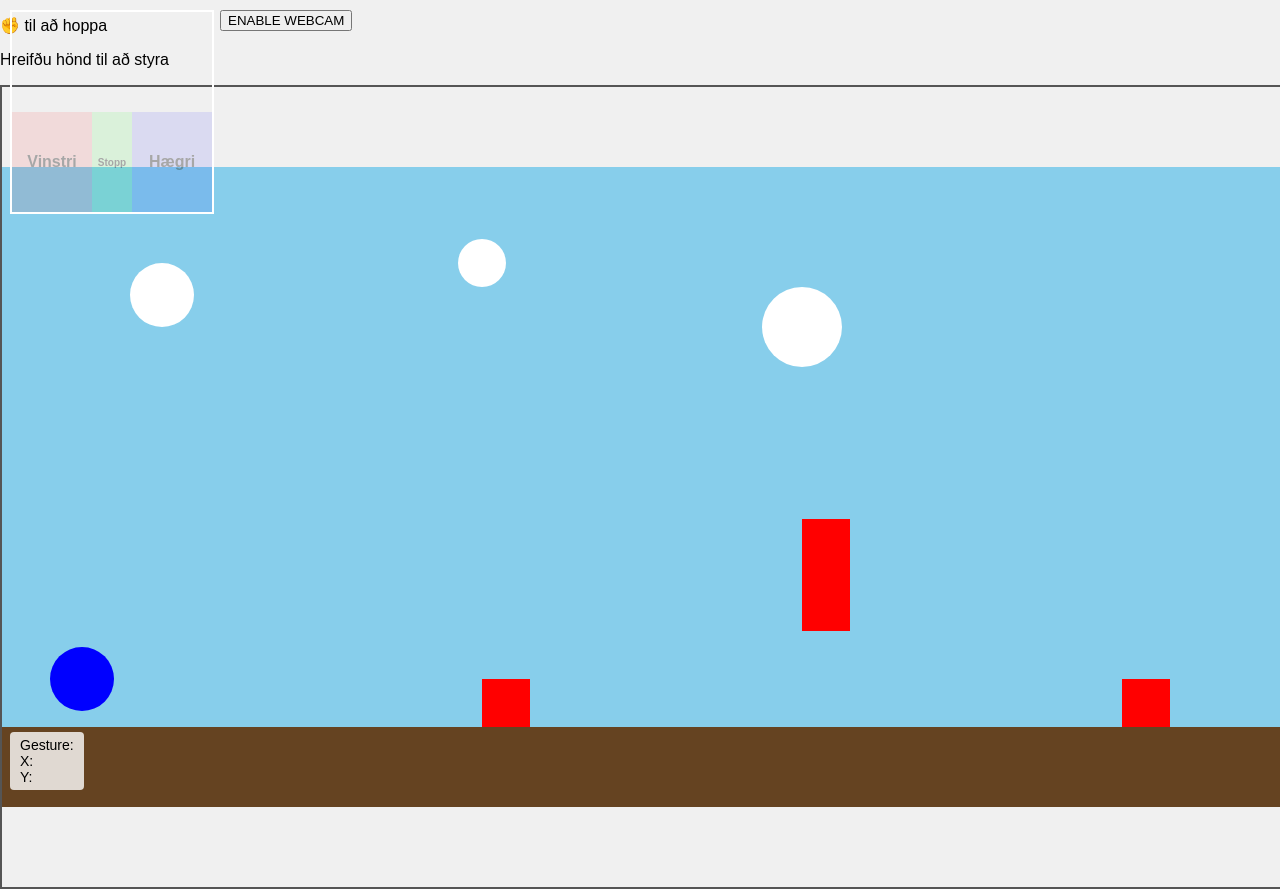
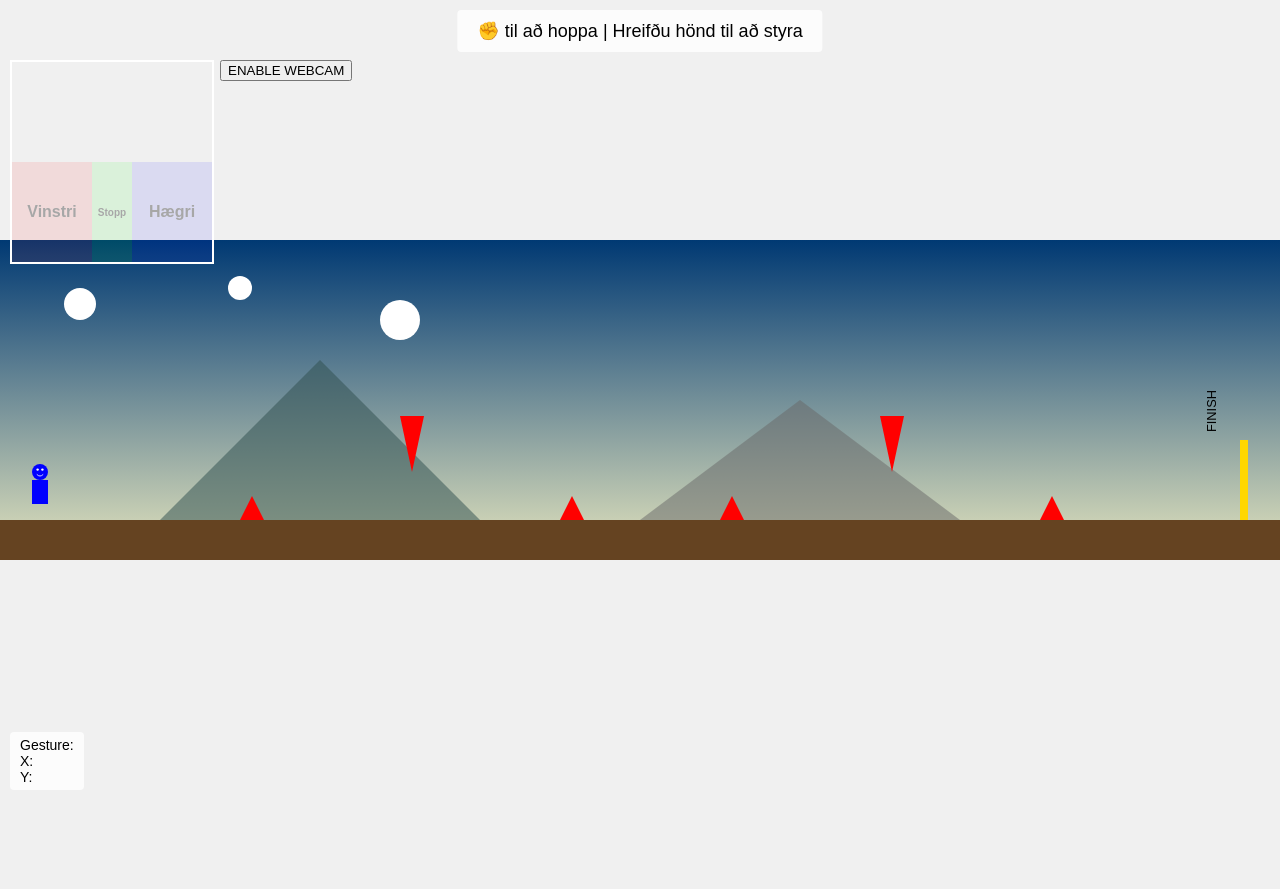
Before and after one commit to nxtxe/LokaverkefniWEB, a plain HTML site: page index.html in a window 1280 px wide. After the commit the page ends 800 px from the top, so only its background shows below. Drawn offline with Linux system fonts and the light colour scheme.

Commit message:
Update index.html

```diff
--- a/index.html
+++ b/index.html
@@ -10,22 +10,37 @@
       overflow: hidden;
       background: #f0f0f0;
       font-family: Arial, sans-serif;
+      height: 100%;
     }
+    /* Игровая сцена занимает весь экран без рамки */
     #game {
       display: block;
       width: 100vw;
       height: 100vh;
-      border: 2px solid #555;
       position: relative;
     }
+    /* Инструкции по управлению в верхней части по центру */
+    #instructions {
+      position: fixed;
+      top: 10px;
+      left: 50%;
+      transform: translateX(-50%);
+      background: rgba(255,255,255,0.8);
+      padding: 10px 20px;
+      border-radius: 4px;
+      font-size: 18px;
+      z-index: 1500;
+    }
+    /* Контейнер для веб-камеры – в левом верхнем углу */
     #webcamContainer {
       position: fixed;
-      top: 10px;
+      top: 60px;
       left: 10px;
       width: 200px;
       border: 2px solid #fff;
       z-index: 1000;
     }
+    /* Зеркальное отображение видео и холста */
     #webcam,
     #output_canvas {
       width: 100%;
@@ -33,6 +48,7 @@
       display: block;
       transform: scaleX(-1);
     }
+    /* Панель с данными */
     #dataPanel {
       position: fixed;
       bottom: 10px;
@@ -43,6 +59,7 @@
       font-size: 14px;
       z-index: 1000;
     }
+    /* Оверлей для зон управления поверх камеры */
     #zoneOverlay {
       position: absolute;
       bottom: 0;
@@ -71,17 +88,17 @@
       background: rgba(255, 0, 0, 0.3);
     }
     .center-zone {
-      font-size: 10px;
       left: 40%;
       width: 20%;
       background: rgba(0, 255, 0, 0.3);
+      font-size: 10px;
     }
     .right-zone {
       left: 60%;
       width: 40%;
       background: rgba(0, 0, 255, 0.3);
     }
-    /* Стиль для сообщения о победе */
+    /* Сообщение о победе */
     #winMessage {
       position: absolute;
       top: 50%;
@@ -98,13 +115,17 @@
   </style>
 </head>
 <body>
-  <p>✊ til að hoppa</p>
-  <p>Hreifðu hönd til að styra</p>
-  <button id="webcamButton" style="position:fixed;top:10px;left:220px;z-index:1100;">ENABLE WEBCAM</button>
+  <!-- Инструкции по управлению -->
+  <div id="instructions">✊ til að hoppa | Hreifðu hönd til að styra</div>
 
+  <!-- Кнопка включения веб-камеры -->
+  <button id="webcamButton" style="position:fixed;top:60px;left:220px;z-index:1100;">ENABLE WEBCAM</button>
+
+  <!-- Контейнер с видеопотоком и холстом -->
   <div id="webcamContainer">
     <video id="webcam" autoplay playsinline muted></video>
     <canvas id="output_canvas"></canvas>
+    <!-- Overlay для зон управления -->
     <div id="zoneOverlay">
       <div class="zone left-zone">Vinstri</div>
       <div class="zone center-zone">Stopp</div>
@@ -112,18 +133,34 @@
     </div>
   </div>
 
+  <!-- Панель с данными -->
   <div id="dataPanel">
     <div>Gesture: <span id="gesture_output"></span></div>
     <div>X: <span id="x_output"></span></div>
     <div>Y: <span id="y_output"></span></div>
   </div>
 
+  <!-- Сообщение о победе -->
   <div id="winMessage">Þú vannst! Notaðu ✌️ til að byrja aftur</div>
 
-  <svg id="game" viewBox="0 0 800 400">
+  <!-- Игровая сцена (SVG) -->
+  <svg id="game" viewBox="0 0 1600 400">
+    <defs>
+      <!-- Градиент для неба -->
+      <linearGradient id="skyGradient" x1="0" y1="0" x2="0" y2="1">
+        <stop offset="0%" stop-color="#003973" />
+        <stop offset="100%" stop-color="#E5E5BE" />
+      </linearGradient>
+    </defs>
 
+    <!-- Фон -->
     <g id="background">
-      <rect x="0" y="0" width="1600" height="400" fill="skyblue" />
+      <!-- Небо с градиентом, растянутое на весь экран -->
+      <rect x="0" y="0" width="1600" height="400" fill="url(#skyGradient)" />
+      <!-- Горы -->
+      <polygon points="200,350 400,150 600,350" fill="darkslategray" opacity="0.5" />
+      <polygon points="800,350 1000,200 1200,350" fill="dimgray" opacity="0.5" />
+      <!-- Анимированные облака -->
       <circle cx="100" cy="80" r="20" fill="white">
         <animate attributeName="cx" from="100" to="900" dur="20s" repeatCount="indefinite" />
       </circle>
@@ -134,29 +171,53 @@
         <animate attributeName="cx" from="500" to="1300" dur="30s" repeatCount="indefinite" />
       </circle>
     </g>
+
+    <!-- Игровая трасса -->
     <g id="gameScene">
+      <!-- Земля -->
       <rect x="0" y="350" width="1600" height="50" fill="#654321" />
-      <rect class="obstacle" x="300" y="320" width="30" height="30" fill="red" />
-      <rect class="obstacle" x="500" y="220" width="30" height="70" fill="red" />
-      <rect class="obstacle" x="700" y="320" width="30" height="30" fill="red" />
-      <rect class="obstacle" x="900" y="320" width="30" height="30" fill="red" />
-      <rect class="obstacle" x="1100" y="220" width="30" height="70" fill="red" />
-      <rect class="obstacle" x="1300" y="320" width="30" height="30" fill="red" />
+
+      <!-- Препятствия в виде конусов -->
+      <!-- Ground obstacles (не перевёрнутые: конус с узким верхом, широким низом) -->
+      <polygon class="obstacle" points="315,320 300,350 330,350" fill="red" />
+      <polygon class="obstacle" points="715,320 700,350 730,350" fill="red" />
+      <polygon class="obstacle" points="915,320 900,350 930,350" fill="red" />
+      <polygon class="obstacle" points="1315,320 1300,350 1330,350" fill="red" />
+
+      <!-- Upper obstacles (перевернутые: конус с широким верхом, узким низом, «остриё» направлено вниз) -->
+      <polygon class="obstacle" points="500,220 530,220 515,290" fill="red" />
+      <polygon class="obstacle" points="1100,220 1130,220 1115,290" fill="red" />
+
+      <!-- Финишная линия -->
       <rect id="finishLine" x="1550" y="250" width="10" height="100" fill="gold" />
       <text id="finishText" x="1520" y="240" fill="black" font-size="16" transform="rotate(-90 1520,240)">FINISH</text>
-      <circle id="player" cx="50" cy="320" r="20" fill="blue" />
+
+      <!-- Игрок: более детализированная фигура -->
+      <g id="player" transform="translate(50,320)">
+        <!-- Тело -->
+        <rect x="-10" y="-20" width="20" height="30" fill="blue" />
+        <!-- Голова -->
+        <circle cx="0" cy="-30" r="10" fill="blue" />
+        <!-- Глаза -->
+        <circle cx="-3" cy="-33" r="1.5" fill="white" />
+        <circle cx="3" cy="-33" r="1.5" fill="white" />
+        <!-- Рот -->
+        <path d="M -4 -27 Q 0 -23 4 -27" stroke="white" stroke-width="1" fill="none" />
+      </g>
     </g>
   </svg>
 
   <script type="module">
     import { GestureRecognizer, FilesetResolver, DrawingUtils } from 'https://cdn.jsdelivr.net/npm/@mediapipe/tasks-vision@0.10.3';
 
+    // --- Настройка распознавания жестов ---
     let gestureRecognizer;
     let runningMode = 'IMAGE';
     let webcamRunning = false;
     const videoWidth = 480;
     const videoHeight = 360;
 
+    // Глобальные переменные для передачи данных в игровой цикл
     let currentLandmarks = null;
     let currentGesture = "";
 
@@ -172,6 +233,7 @@
     };
     createGestureRecognizer();
 
+    // Элементы для видеопотока и отрисовки
     const video = document.getElementById('webcam');
     const canvasElement = document.getElementById('output_canvas');
     canvasElement.width = videoWidth;
@@ -181,6 +243,7 @@
     const xOutput = document.getElementById('x_output');
     const yOutput = document.getElementById('y_output');
 
+    // Кнопка включения веб-камеры
     const enableWebcamButton = document.getElementById('webcamButton');
     enableWebcamButton.addEventListener('click', enableCam);
 
@@ -250,6 +313,7 @@
       }
     }
 
+    // --- Игровая логика ---
     const gameSvg = document.getElementById('game');
     const player = document.getElementById('player');
     const winMessage = document.getElementById('winMessage');
@@ -258,7 +322,7 @@
     const gravity = 0.5;
     let onGround = true;
     let jumpCooldown = false;
-    const finishThreshold = 1550;
+    const finishThreshold = 1550; // координата финиша
 
     let restartCooldown = false;
     function restartGame() {
@@ -317,28 +381,25 @@
       if (playerPos.x < 20) playerPos.x = 20;
       if (playerPos.x > 1600 - 20) playerPos.x = 1600 - 20;
 
+      // Проверка столкновения с препятствиями
       const obstacles = document.querySelectorAll('.obstacle');
       obstacles.forEach(obstacle => {
-        const ox = parseFloat(obstacle.getAttribute('x'));
-        const oy = parseFloat(obstacle.getAttribute('y'));
-        const ow = parseFloat(obstacle.getAttribute('width'));
-        const oh = parseFloat(obstacle.getAttribute('height'));
+        const bbox = obstacle.getBBox();
         if (
-          playerPos.x + 20 > ox &&
-          playerPos.x - 20 < ox + ow &&
-          playerPos.y + 20 > oy &&
-          playerPos.y - 20 < oy + oh
+          playerPos.x + 20 > bbox.x &&
+          playerPos.x - 20 < bbox.x + bbox.width &&
+          playerPos.y + 20 > bbox.y &&
+          playerPos.y - 20 < bbox.y + bbox.height
         ) {
           playerPos = { x: 100, y: 320 };
         }
       });
 
-      player.setAttribute('cx', playerPos.x);
-      player.setAttribute('cy', playerPos.y);
+      player.setAttribute('transform', `translate(${playerPos.x},${playerPos.y})`);
 
       let viewBoxX = playerPos.x - 100;
-      if(viewBoxX < 0) viewBoxX = 0;
-      if(viewBoxX > 1600 - 800) viewBoxX = 1600 - 800;
+      if (viewBoxX < 0) viewBoxX = 0;
+      if (viewBoxX > 1600 - 800) viewBoxX = 1600 - 800;
       gameSvg.setAttribute('viewBox', `${viewBoxX} 0 800 400`);
 
       requestAnimationFrame(gameLoop);
```
